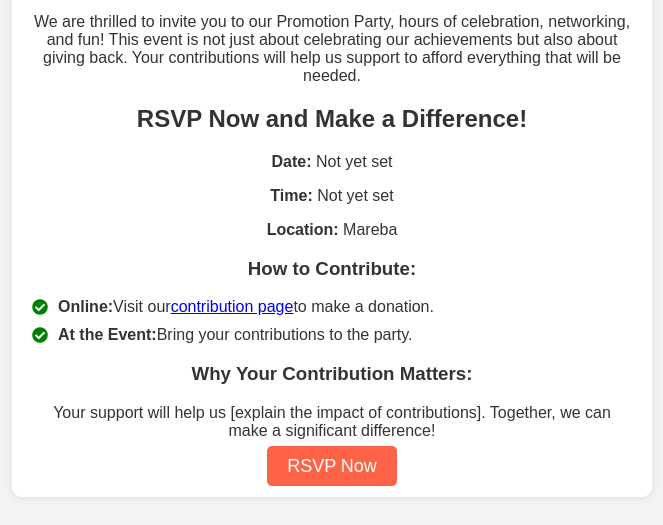
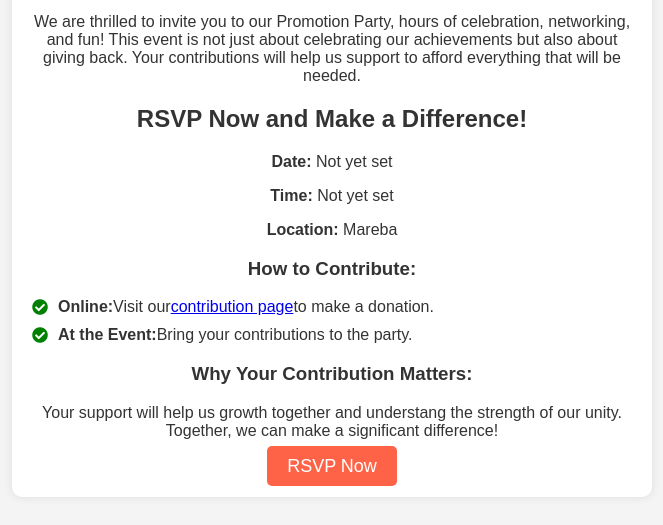
Before and after one commit to SilasHakuzwimana/promotion-party, a website: page public/party.html in a window 1280 px wide. Shown: the part 577-1102 px from the top of the page, without its empty margins (308-971 px from the left). Drawn offline with Linux system fonts and the light colour scheme.

Commit message:
update index.html

```diff
--- a/public/party.html
+++ b/public/party.html
@@ -64,7 +64,7 @@
         <p class="step"><i class="fas fa-check-circle"></i><strong>Online:</strong> Visit our <a href="javascript:void(0)" onclick="redirectToContribute()">contribution page</a> to make a donation.</p>
         <p class="step"><i class="fas fa-check-circle"></i><strong>At the Event:</strong> Bring your contributions to the party.</p>
         <h3>Why Your Contribution Matters:</h3>
-        <p>Your support will help us [explain the impact of contributions]. Together, we can make a significant difference!</p>
+        <p>Your support will help us growth together and understang the strength of our unity. Together, we can make a significant difference!</p>
         <a href="mailto: hakusilas@gmail.com" class="cta-button">RSVP Now</a>
     </div>
     <script>
```
